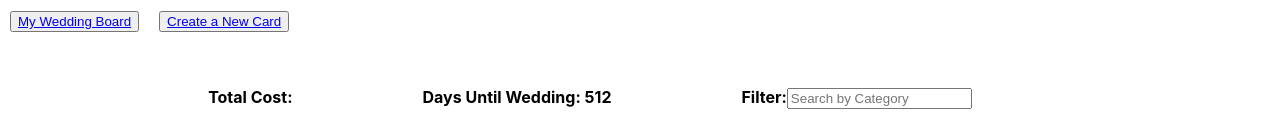
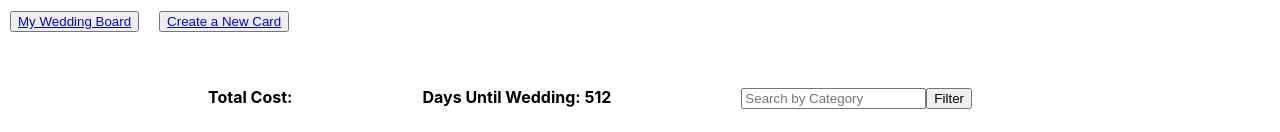
Before and after one commit to jasonbracco/WeddingWizard, a React (Create React App) app: page / in a window 1280 px wide. Shown: the top 132 px of the page. Built offline with nearby package versions, Linux system fonts and the light colour scheme; no server answers.

Commit message:
changed filter to a submit button instead of a useEffect

```diff
--- a/src/App.js
+++ b/src/App.js
@@ -7,9 +7,11 @@ import './App.css';
 
 const CardContext = createContext([]);
 const CostContext = createContext();
+const FilterContext = createContext([]);
 
 export { CardContext };
 export { CostContext };
+export { FilterContext };
 
 function App() {
 
@@ -17,10 +19,10 @@ function App() {
   const [totalCost, setTotalCost] = useState(0);
   const [filterSearch, setFilterSearch] = useState("");
   const [availableCards, setAvailableCards] = useState([])
-  // console.log(allCards)
 
   const cardContextValue = { allCards, setAllCards };
   const costContextValue = { totalCost, setTotalCost };
+  const filterContextValue = { availableCards };
 
   const todaysDate = new Date();
   const weddingDate = new Date("May 31, 2025 EST");
@@ -32,7 +34,7 @@ function App() {
     .then(response => response.json())
     .then(data => {
       setAllCards(data);
-      const numericCost = (data.map(card => parseFloat(card.cost_associated)).reduce((accumulator, currentValue) => accumulator + currentValue))
+      const numericCost = (data.map(card => parseFloat(card.cost_associated)).reduce((totalCost, nextItem) => totalCost + nextItem))
       setTotalCost(numericCost.toLocaleString('en-US', {
         style: 'currency',
         currency: 'USD',
@@ -44,23 +46,16 @@ function App() {
     setTotalCost(allCards.map(card => card.cost))
   }, [])
 
-  useEffect(() => {
-    if(filterSearch !== ""){
-      setAvailableCards([])
+  const handleFilter = (e) => {
+      e.preventDefault()
       console.log("Filter Activated!")
-      const filteredCards = allCards.filter(card =>
+      const filteredCards = (allCards.filter(card =>
         Object.values(card).some(value =>
           typeof value === 'string' && value.toLowerCase().includes(filterSearch.toLowerCase())
         )
-      )
+      ))
       console.log(filteredCards)
-      setAllCards(filteredCards)
-      console.log(filterSearch)
   }
-
-  }, [filterSearch])
-
-
 
   return (
     <Router>
@@ -71,6 +66,7 @@ function App() {
         <br></br>
         <CardContext.Provider value={cardContextValue}>
         <CostContext.Provider value={costContextValue}>
+        <FilterContext.Provider value={filterContextValue}>
         <Routes>
           <Route
             path="/createnew"
@@ -91,13 +87,15 @@ function App() {
                     <strong>Days Until Wedding: {daysUntilWedding}</strong>
                   </div>
                   <div className="filter">
-                    <strong>Filter:</strong>
+                    <form onSubmit={handleFilter}>
                       <input
                         type="text"
                         placeholder="Search by Category"
                         value={filterSearch}
                         onChange={(e) => setFilterSearch(e.target.value)}
                       />
+                      <button type="submit">Filter</button>
+                    </form>
                   </div>
                 </div>
                 <div>
@@ -107,6 +105,7 @@ function App() {
             }
           />
         </Routes>
+        </FilterContext.Provider>
         </CostContext.Provider>
         </CardContext.Provider>
       </div>
```
Lines whose indentation alone changed are shown as unchanged.
